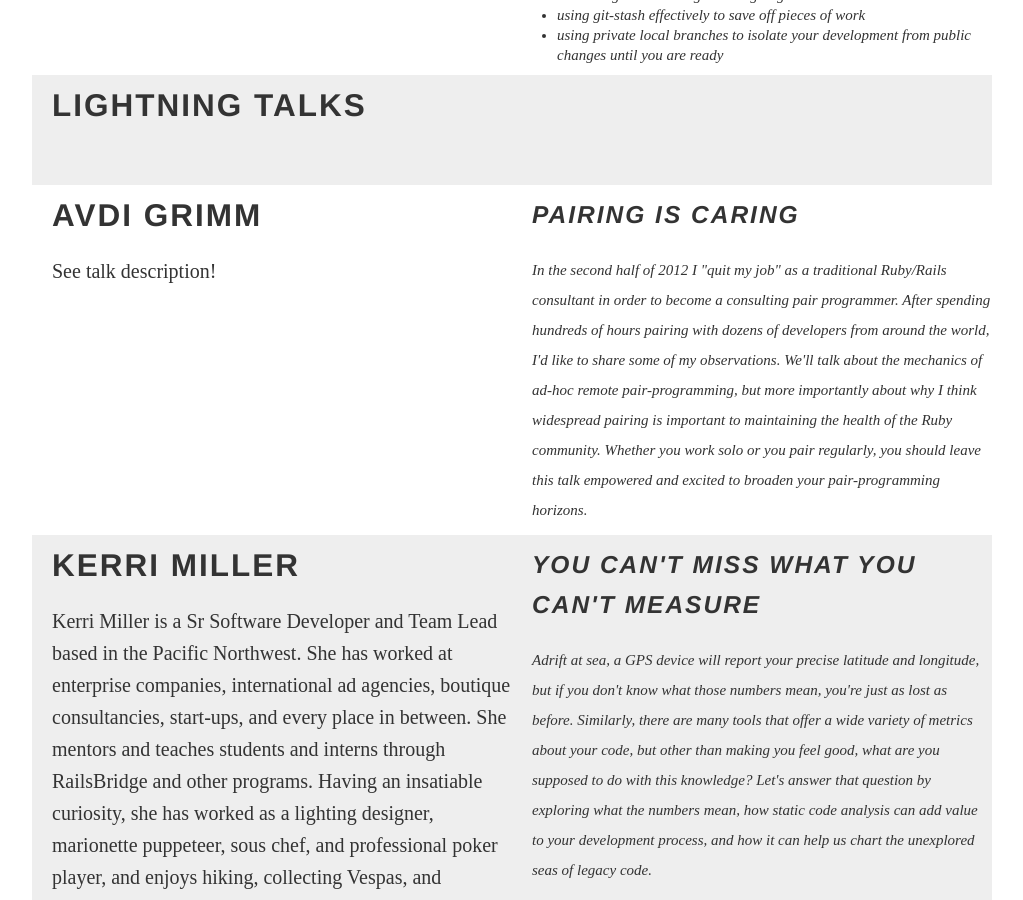
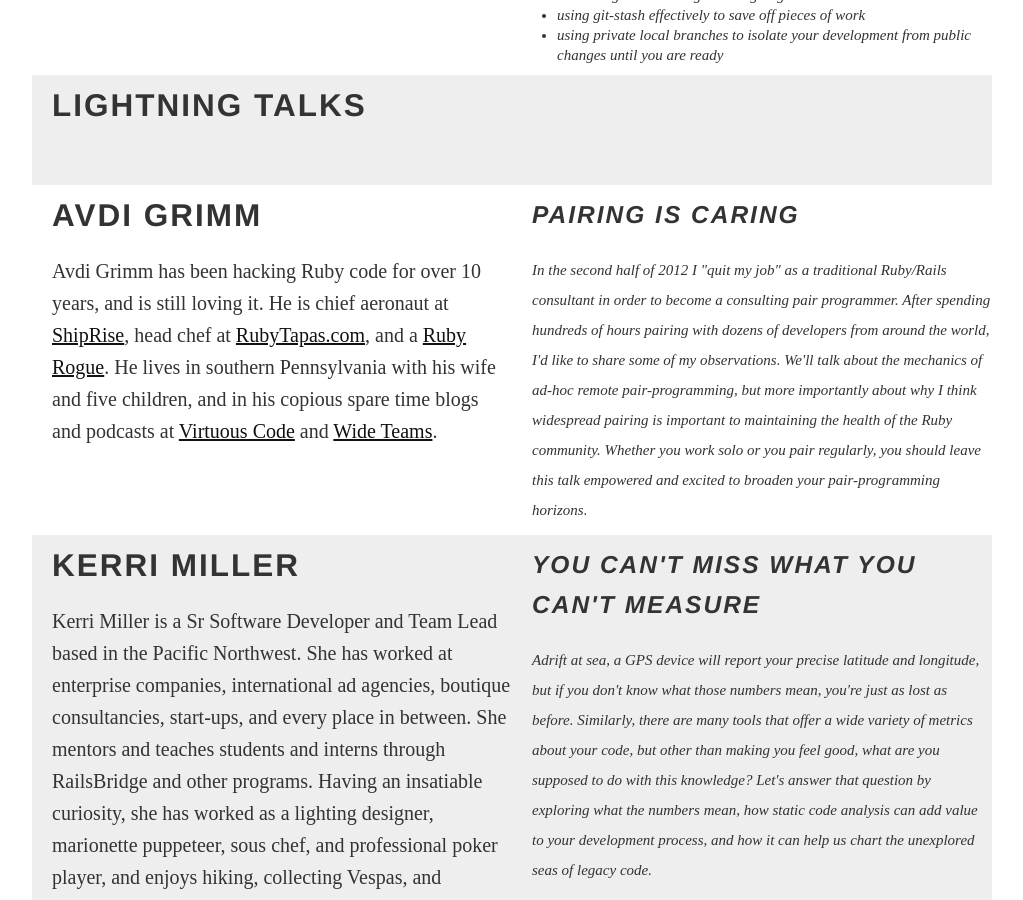
Before and after one commit to colindean/steelcityruby.github.com, a Jekyll site: the page built from schedule.html, in a window 1280 px wide and 900 px high, scrolled down 5029 px. Shown: the whole window, without its empty margins (118-1141 px from the left). Built offline with Jekyll 4.4.1, drawn with Linux system fonts in a browser that asks for light colours; nearby versions of some CDN libraries; some web fonts are replaced; Markdown is read by kramdown in place of the engine named in the settings.

Commit message:
Adds Avdi's bio

```diff
--- a/schedule.html
+++ b/schedule.html
@@ -325,7 +325,14 @@
         <div class="span6 speaker">
           <h2>Avdi Grimm</h2>
           <p>
-          See talk description!
+          Avdi Grimm has been hacking Ruby code for over 10 years, and is still
+          loving it. He is chief aeronaut at <a href="http://shiprise.net">ShipRise</a>,
+          head chef at <a href="http://rubytapas.com">RubyTapas.com</a>,
+          and a <a href="http://rubyrogues.com">Ruby Rogue</a>.
+          He lives in southern Pennsylvania with his wife and five children, and
+          in his copious spare time blogs and podcasts at
+          <a href="http://avdi.org/devblog">Virtuous Code</a>
+          and <a href="http://wideteams.com/">Wide Teams</a>.
           </p>
         </div>
         <div class="span6 talk">
```
